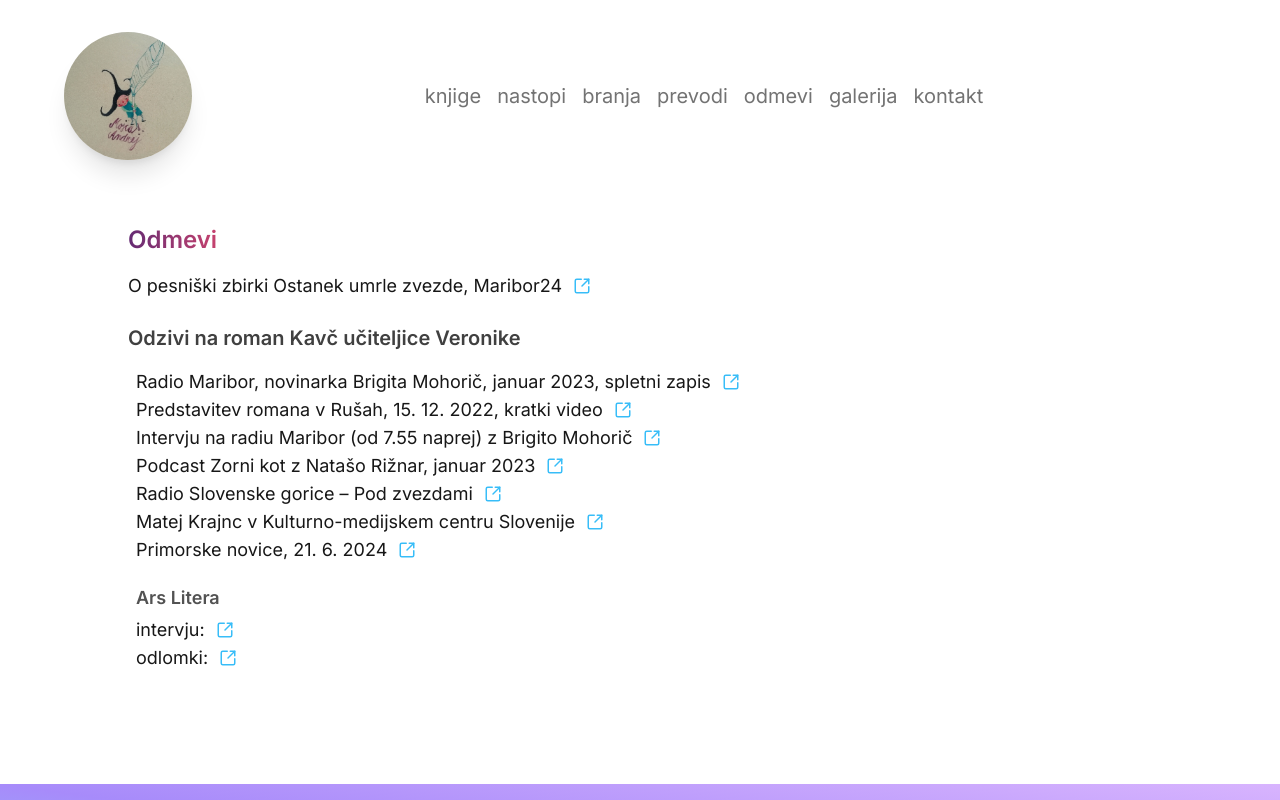
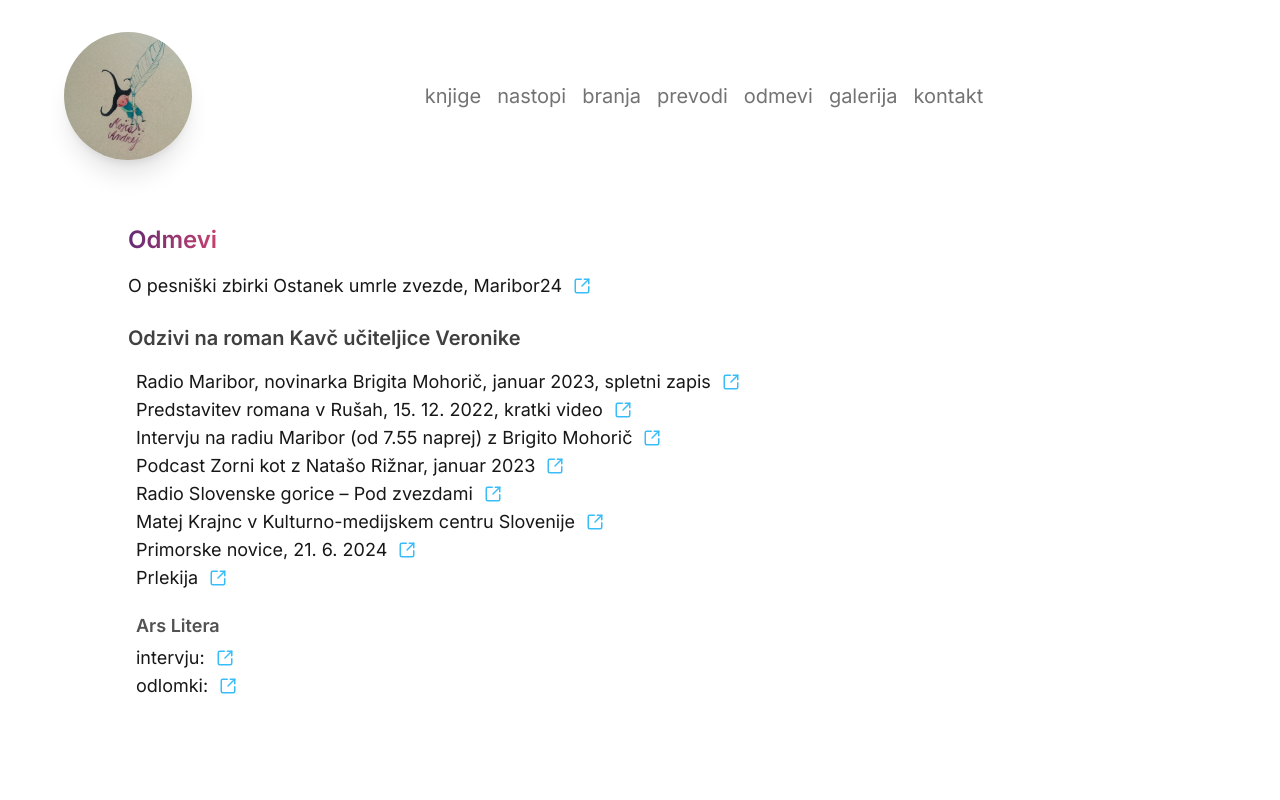
Before and after one commit to Mojca-Andrej/frontend, a Next.js app: page /odmevi in a window 1280 px wide. Shown: the top 800 px of the page. Built offline with nearby package versions, Linux system fonts and the light colour scheme.

Commit message:
dodal odmev "prlekija"

```diff
--- a/src/app/(general)/odmevi/data/data.ts
+++ b/src/app/(general)/odmevi/data/data.ts
@@ -43,16 +43,6 @@ export const odmevi: Odmevi[] = [
         type: TipiOdmevov.veronika
     },
     {
-        title: `intervju`,
-        src: `https://www.arslitera.org/2023/02/07/pescena-ura-ne-tiktaka-neslisno-polzi-pogovor-z-mojco-andrej/`,
-        type: TipiOdmevov.ars
-    },
-    {
-        title: `odlomki`,
-        src: `https://www.arslitera.org/2023/02/07/kavc-uciteljice-veronike-odlomki/`,
-        type: TipiOdmevov.ars
-    },
-    {
         title: "Radio Slovenske gorice – Pod zvezdami",
         src: "https://www.rsg.si/2023/03/02/pod-zvezdami-mojca-andrej/",
         type: TipiOdmevov.veronika
@@ -66,5 +56,20 @@ export const odmevi: Odmevi[] = [
         title: "Primorske novice, 21. 6. 2024",
         src: "https://primorske.svet24.si/kultura/knjizna-polica/do-sijaja-zlosceno-ogledalo",
         type: TipiOdmevov.veronika
-    }
+    },
+    {
+        title: `Prlekija`,
+        src: `https://www.prlekija-on.net/lokalno/36675/v-muzeju-splosne-knjiznice-ljutomer-predstavili-knjigo-kavc-uciteljice-veronike-avtorice-mojce-andrej.html`,
+        type: TipiOdmevov.veronika
+    },
+    {
+        title: `intervju`,
+        src: `https://www.arslitera.org/2023/02/07/pescena-ura-ne-tiktaka-neslisno-polzi-pogovor-z-mojco-andrej/`,
+        type: TipiOdmevov.ars
+    },
+    {
+        title: `odlomki`,
+        src: `https://www.arslitera.org/2023/02/07/kavc-uciteljice-veronike-odlomki/`,
+        type: TipiOdmevov.ars
+    },
 ]
```
